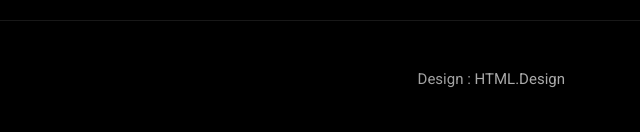
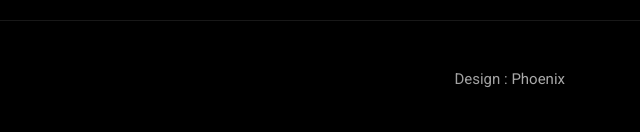
Before and after one commit to edpomp/edpomp.github.io, a plain HTML site: page index.html in a window 1280 px wide. Shown: the part 6111-6243 px from the top of the page, 640-1280 px from the left. Drawn offline with Linux system fonts and the light colour scheme; a web font is replaced by a local one.

Commit message:
Update index.html

```diff
--- a/index.html
+++ b/index.html
@@ -753,7 +753,7 @@
                     <div class="pull-right">
                         <div class="footer-links">
                             <ul class="list-inline">
-                                <li>Design : <a href="https://html.design">HTML.Design</a></li>
+                                <li>Design : <a href="https://html.design">Phoenix</a></li>
                             </ul>
                         </div>
                     </div>
```
